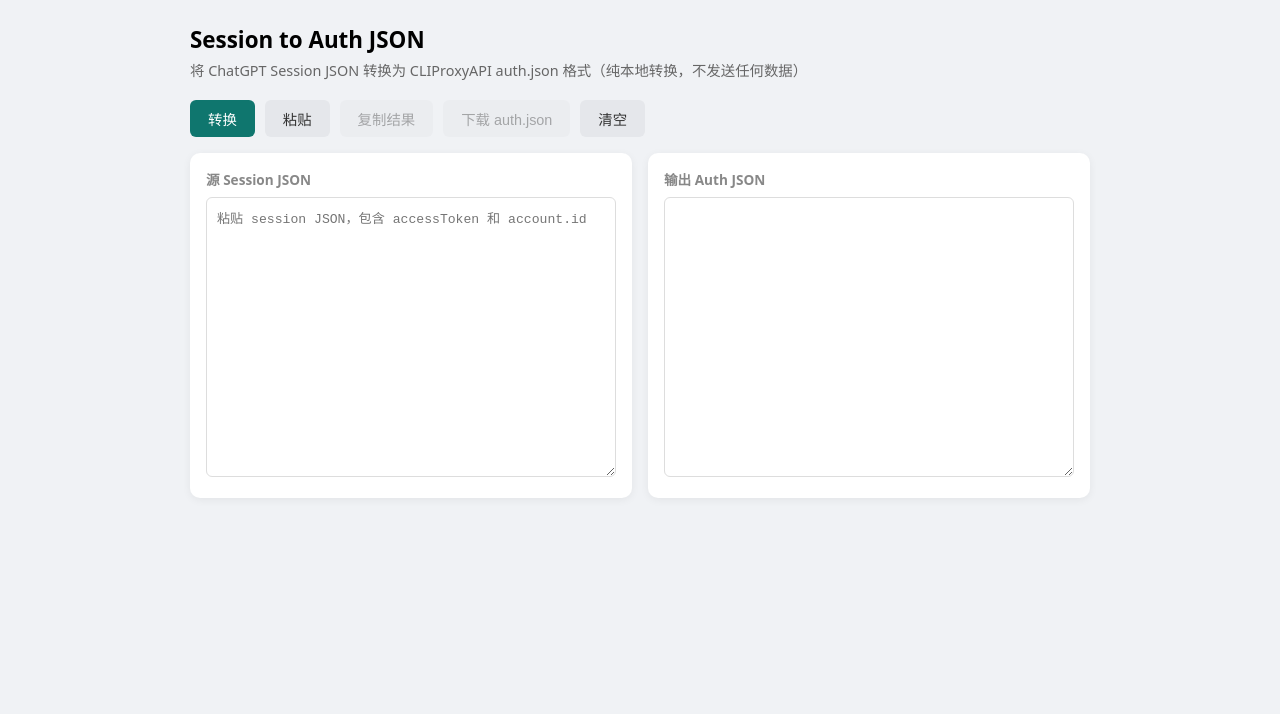
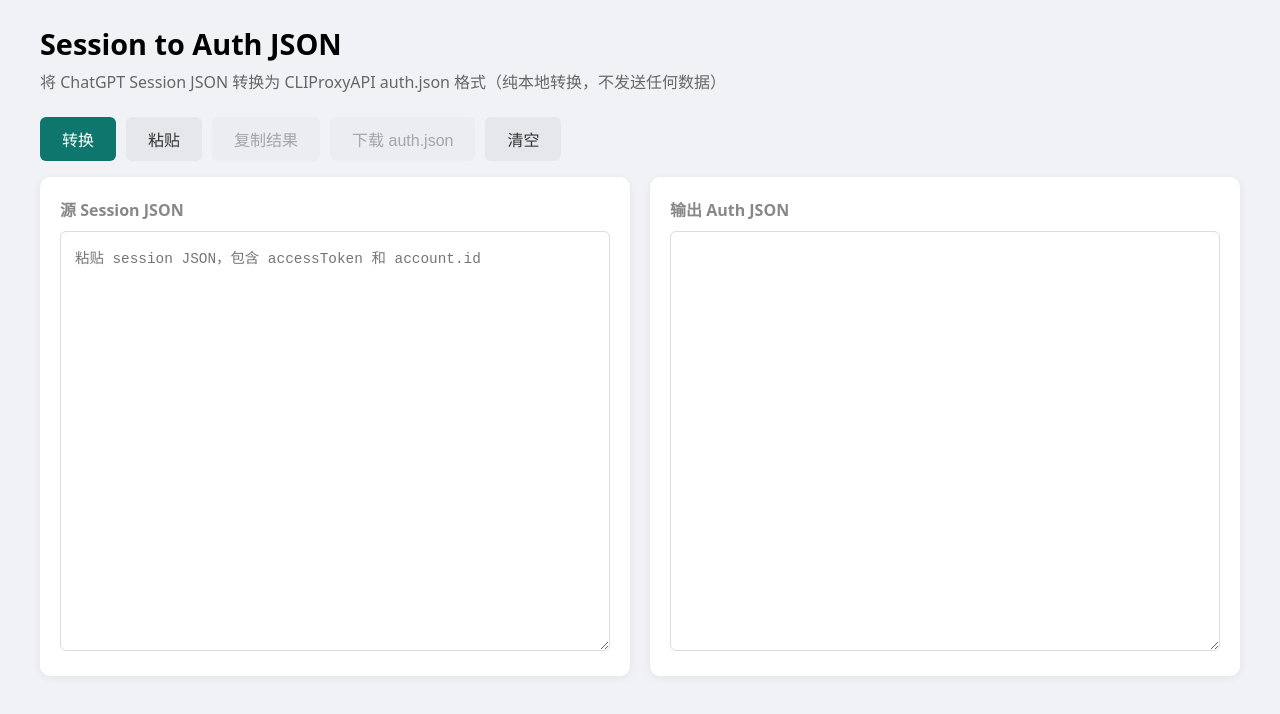
Before and after one commit to jxnc12yangb/session-to-authjson, a plain HTML site: page index.html in a window 1280 px wide. Drawn offline with Linux system fonts and the light colour scheme.

Commit message:
style: increase UI size

```diff
--- a/index.html
+++ b/index.html
@@ -7,17 +7,17 @@
   <style>
     *{box-sizing:border-box;margin:0}
     body{font-family:system-ui,sans-serif;background:#f0f2f5;min-height:100vh;padding:24px}
-    .container{max-width:900px;margin:0 auto}
-    h1{font-size:1.4rem;margin-bottom:4px}
-    .desc{color:#666;font-size:.9rem;margin-bottom:20px}
-    .panels{display:grid;grid-template-columns:1fr 1fr;gap:16px}
+    .container{max-width:1200px;margin:0 auto}
+    h1{font-size:1.8rem;margin-bottom:6px}
+    .desc{color:#666;font-size:1rem;margin-bottom:24px}
+    .panels{display:grid;grid-template-columns:1fr 1fr;gap:20px}
     @media(max-width:700px){.panels{grid-template-columns:1fr}}
-    .panel{background:#fff;border-radius:10px;padding:16px;box-shadow:0 2px 8px rgba(0,0,0,.06)}
-    .panel h2{font-size:.85rem;color:#888;margin-bottom:8px}
-    textarea{width:100%;height:280px;border:1px solid #ddd;border-radius:6px;padding:10px;font-family:monospace;font-size:.82rem;resize:vertical}
+    .panel{background:#fff;border-radius:10px;padding:20px;box-shadow:0 2px 8px rgba(0,0,0,.06)}
+    .panel h2{font-size:1rem;color:#888;margin-bottom:10px}
+    textarea{width:100%;height:420px;border:1px solid #ddd;border-radius:6px;padding:14px;font-family:monospace;font-size:.9rem;resize:vertical}
     textarea:focus{outline:none;border-color:#0f766e}
     .actions{display:flex;gap:10px;margin:16px 0;flex-wrap:wrap}
-    button{padding:8px 18px;border:none;border-radius:6px;cursor:pointer;font-size:.9rem;transition:opacity .15s}
+    button{padding:10px 22px;border:none;border-radius:6px;cursor:pointer;font-size:1rem;transition:opacity .15s}
     button:hover{opacity:.85}
     button:disabled{opacity:.4;cursor:not-allowed}
     .btn-primary{background:#0f766e;color:#fff}
```
